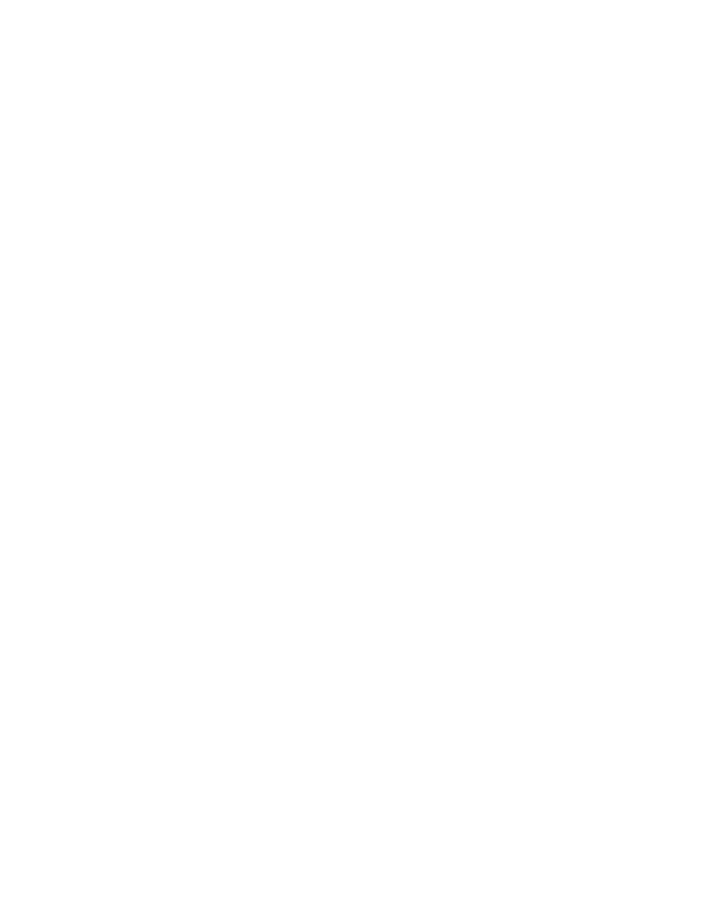
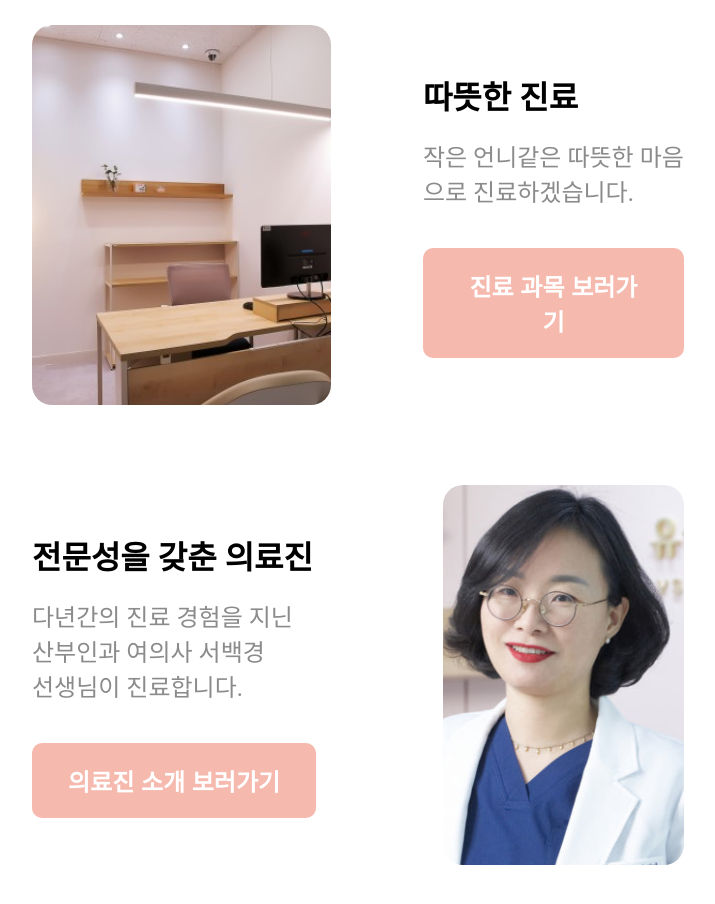
Before and after one commit to ttohee/unni-homepage, a React (Vite) app: page / in a window 1280 px wide. Shown: the part 1220-2124 px from the top of the page, without its empty margins (282-997 px from the left). Before the commit the page ends 1390 px from the top, so only its background shows below. Built offline with nearby package versions, Linux system fonts and the light colour scheme; a web font is replaced by a local one.

Commit message:
feat: publish

```diff
--- /dev/null
+++ b/src/components/Button.tsx
@@ -0,0 +1,26 @@
+import styled from "styled-components";
+import { theme } from "../styles/theme";
+
+interface Prop {
+  text: string;
+}
+
+const Button = ({ text }: Prop) => {
+  return <StyledButton>{text}</StyledButton>;
+};
+
+const StyledButton = styled.button`
+  width: fit-content;
+  display: flex;
+  justify-content: center;
+  align-items: center;
+  padding: 20px 36px;
+  border: none;
+  border-radius: 10px;
+  background-color: ${theme.color.main[2]};
+  color: white;
+  font-size: 24px;
+  font-weight: 600;
+`;
+
+export default Button;
--- a/src/components/Intro.tsx
+++ /dev/null
@@ -1,65 +0,0 @@
-import styled from "styled-components";
-import { theme } from "../styles/theme";
-import subject_img from "../assets/subject-img.svg";
-
-const Intro = () => {
-  return (
-    <Container>
-      <Title>
-        <Phrase>함께 건강한 병원, 사귀고 돌보는 병원</Phrase>
-        <p>YS Unni Women’s Clinic</p>
-        <MainTitle>유성언니여성의원</MainTitle>
-      </Title>
-
-      <Section>
-        <Subject></Subject>
-      </Section>
-    </Container>
-  );
-};
-
-const Subject = styled.div`
-  display: flex;
-  flex-direction: row;
-  align-items: center;
-  justify-content: flex-start;
-  gap: 92px;
-`;
-const Section = styled.section`
-  display: flex;
-  flex-direction: column;
-  gap: 80px;
-  align-items: flex-start;
-`;
-
-const Title = styled.div`
-  display: flex;
-  flex-direction: column;
-  align-items: center;
-  letter-spacing: 2px;
-  gap: 12px;
-  font-size: 28px;
-  font-weight: 600;
-`;
-const MainTitle = styled.p`
-  font-size: 44px;
-  font-weight: 700;
-  color: ${theme.color.main[2]};
-  letter-spacing: normal;
-`;
-const Phrase = styled.p`
-  font-family: "GowunBatang";
-  font-weight: lighter;
-  font-size: 28px;
-  letter-spacing: normal;
-`;
-const Container = styled.section`
-  width: 100vw;
-  padding: 145px 314px;
-  display: flex;
-  flex-direction: column;
-  align-items: center;
-  gap: 140px;
-`;
-
-export default Intro;
--- /dev/null
+++ b/src/components/parts/Intro.tsx
@@ -0,0 +1,124 @@
+import styled from "styled-components";
+import { theme } from "../../styles/theme";
+import subject_img from "../../assets/subject-img.svg";
+import doctor_img from "../../assets/doctor.svg";
+import Button from "../Button";
+
+const Intro = () => {
+  return (
+    <Container>
+      <Title>
+        <Phrase>함께 건강한 병원, 사귀고 돌보는 병원</Phrase>
+        <p>YS Unni Women’s Clinic</p>
+        <MainTitle>유성언니여성의원</MainTitle>
+      </Title>
+
+      <Section>
+        <Subject>
+          <ImgContainer>
+            <img src={subject_img} />
+          </ImgContainer>
+          <InfoContainer>
+            <TextContainer>
+              <BigText>따뜻한 진료</BigText>
+              <p>작은 언니같은 따뜻한 마음으로 진료하겠습니다. </p>
+            </TextContainer>
+            <Button text="진료 과목 보러가기" />
+          </InfoContainer>
+        </Subject>
+
+        <Subject>
+          <InfoContainer>
+            <TextContainer>
+              <BigText>전문성을 갖춘 의료진</BigText>
+              <p style={{ wordBreak: "keep-all" }}>
+                다년간의 진료 경험을 지닌 산부인과 여의사 서백경 선생님이
+                진료합니다.
+              </p>
+            </TextContainer>
+            <Button text="의료진 소개 보러가기" />
+          </InfoContainer>
+          <ImgContainer>
+            <img src={doctor_img} />
+          </ImgContainer>
+        </Subject>
+      </Section>
+    </Container>
+  );
+};
+
+const TextContainer = styled.div`
+  display: flex;
+  flex-direction: column;
+  font-size: 24px;
+  font-weight: 400;
+  color: ${theme.color.gray1};
+  gap: 20px;
+`;
+const InfoContainer = styled.div`
+  display: flex;
+  flex-direction: column;
+  gap: 40px;
+`;
+const BigText = styled.h4`
+  font-size: 32px;
+  font-weight: 600;
+  color: black;
+`;
+const ImgContainer = styled.div`
+  width: 540px;
+  height: 380px;
+  border: none;
+  border-radius: 20px;
+  overflow: hidden;
+  display: flex;
+  justify-content: center;
+  align-items: center;
+`;
+const Subject = styled.div`
+  display: flex;
+  flex-direction: row;
+  align-items: center;
+  justify-content: flex-start;
+  width: 100%;
+  gap: 92px;
+`;
+const Section = styled.section`
+  width: 100%;
+  display: flex;
+  flex-direction: column;
+  gap: 80px;
+  align-items: flex-start;
+`;
+
+const Title = styled.div`
+  display: flex;
+  flex-direction: column;
+  align-items: center;
+  letter-spacing: 2px;
+  gap: 12px;
+  font-size: 28px;
+  font-weight: 600;
+`;
+const MainTitle = styled.p`
+  font-size: 44px;
+  font-weight: 700;
+  color: ${theme.color.main[2]};
+  letter-spacing: normal;
+`;
+const Phrase = styled.p`
+  font-family: "GowunBatang";
+  font-weight: lighter;
+  font-size: 28px;
+  letter-spacing: normal;
+`;
+const Container = styled.section`
+  width: 100vw;
+  padding: 145px 314px;
+  display: flex;
+  flex-direction: column;
+  align-items: center;
+  gap: 140px;
+`;
+
+export default Intro;
--- a/src/pages/Landingpage.tsx
+++ b/src/pages/Landingpage.tsx
@@ -1,7 +1,7 @@
 import styled from "styled-components";
 import banner_img from "../assets/banner-img.svg";
 import Navbar from "../components/Navbar";
-import Intro from "../components/Intro";
+import Intro from "../components/parts/Intro";
 
 const Landingpage = () => {
   return (
```
Also changed, not shown: src/assets/cross.svg (added), src/assets/doctor.svg (added).
